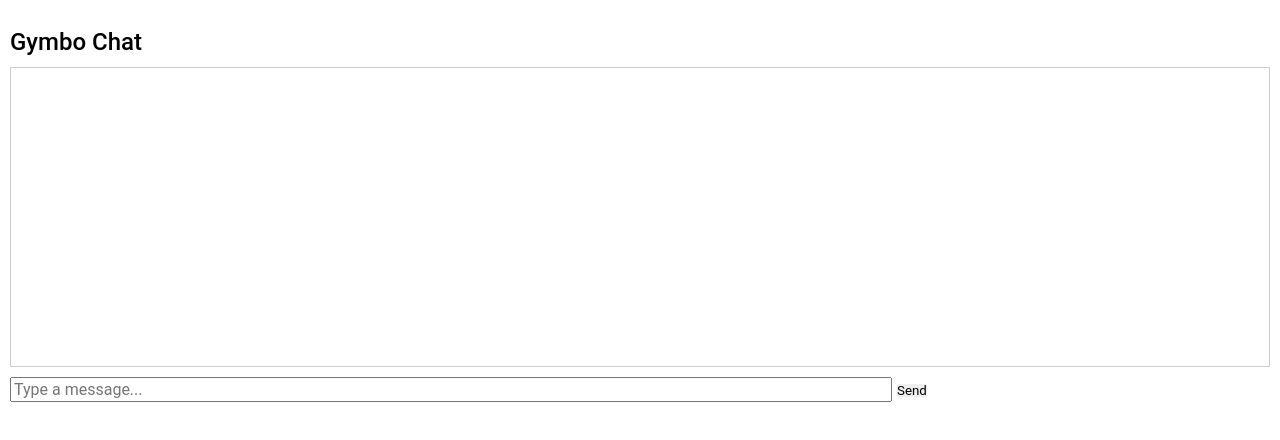
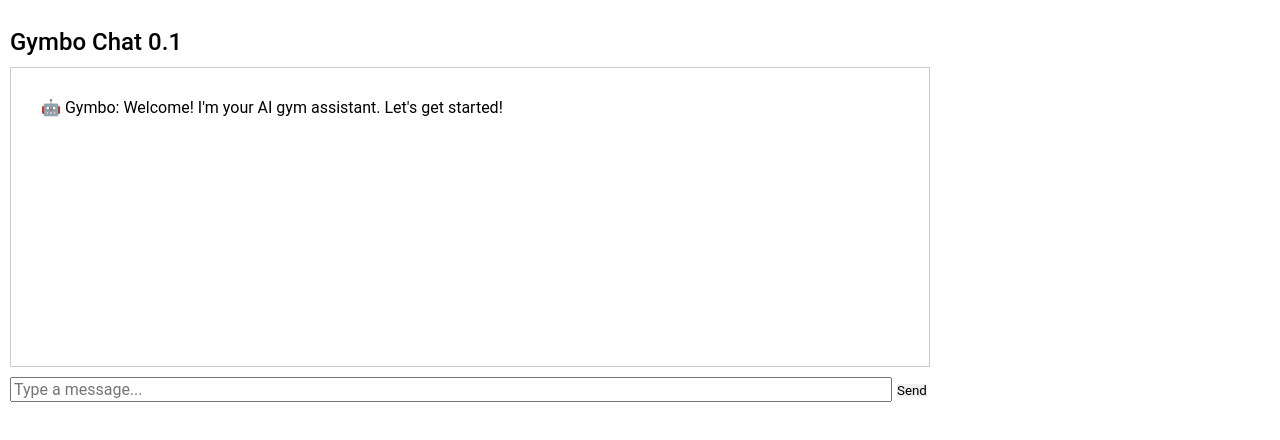
Before and after one commit to Fabian-Urbina/gymbo-app, a React (Vite) app in the folder frontend/: page /chat in a window 1280 px wide. Shown: the top 440 px of the page. Built offline with nearby package versions, Linux system fonts and the light colour scheme.

Commit message:
Improved clarity of frontend chatbot ui

```diff
--- a/frontend/index.html
+++ b/frontend/index.html
@@ -2,7 +2,7 @@
 <html lang="en">
   <head>
     <meta charset="utf-8" />
-    <title>Ionic App</title>
+    <title>Gymbo: Your Fitness Pal</title>
 
     <base href="/" />
 
--- a/frontend/src/components/Chat.tsx
+++ b/frontend/src/components/Chat.tsx
@@ -1,61 +1,43 @@
 import React, { useState } from "react";
 
 const Chat: React.FC = () => {
-  const [messages, setMessages] = useState<string[]>([]);
-  const [input, setInput] = useState("");
+  const [messages, setMessages] = useState<string[]>(["🤖 Gymbo: Welcome! I'm your AI gym assistant. Let's get started!"]); // Creates a list of messages and a method to change the state of this list
+  const [input, setInput] = useState(""); // Creates an empty user's input and a method to change the state of this input
 
-  const sendMessage = async () => {
+  const sendMessage = async () => { // if non-empty, adds the input to the chatbot and then adds the bot answer
     if (!input) return;
-
-    setMessages((prev) => [...prev, `You: ${input}`]);
-
+    setMessages(prev => [...prev, `👤 You: ${input}`]); // Defines what setMessages will do with the current messages state
     try {
-      const response = await fetch("http://localhost:8000/api/chat", {
+      const res = await fetch("http://localhost:8000/api/chat", {
         method: "POST",
         headers: { "Content-Type": "application/json" },
-        body: JSON.stringify({ message: input }),
+        body: JSON.stringify({ message: input })
       });
-
-      const data = await response.json();
-      setMessages((prev) => [...prev, `Gymbo: ${data.reply}`]);
-    } catch {
-      setMessages((prev) => [...prev, "Gymbo: Error connecting to backend"]);
-    }
-
-    setInput("");
+      const data = await res.json();
+      setMessages(prev => [...prev, `🤖 Gymbo: ${data.reply}`]);
+    } catch { setMessages(prev => [...prev, "🤖 Gymbo: Error connecting to backend"]); }
+    setInput(""); // Reset user input state
   };
 
-  const handleKeyPress = (e: React.KeyboardEvent<HTMLInputElement>) => {
-    if (e.key === "Enter") sendMessage();
-  };
+  const handleKeyPress = (e: React.KeyboardEvent<HTMLInputElement>) => { if (e.key === "Enter") sendMessage(); };
 
   return (
     <div style={{ padding: "10px" }}>
-      <h2>Gymbo Chat</h2>
-      <div
-        style={{
-          minHeight: "300px",
-          border: "1px solid #ccc",
-          padding: "10px",
-          marginBottom: "10px",
-          overflowY: "auto",
-        }}
-      >
-        {messages.map((msg, i) => (
-          <div key={i}>{msg}</div>
-        ))}
+      <h2>Gymbo Chat 0.1</h2>
+      <div style={{  width: "73%", minHeight: 300, border: "1px solid #ccc", padding: 30, marginBottom: 10, overflowY: "auto" }}>
+        {messages.map((msg, i) => <div key={i}>{msg}</div>)}
       </div>
       <input
         type="text"
         value={input}
-        onChange={(e) => setInput(e.target.value)}
+        onChange={e => setInput(e.target.value)}
         onKeyDown={handleKeyPress}
         placeholder="Type a message..."
-        style={{ width: "70%", marginRight: "5px" }}
+        style={{ width: "70%", marginRight: 5 }}
       />
       <button onClick={sendMessage}>Send</button>
     </div>
   );
 };
 
-export default Chat;
+export default Chat; // Makes the module 'importable'
```
